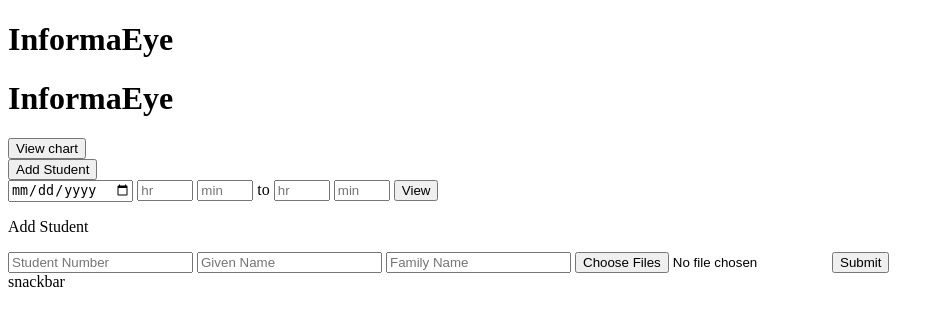
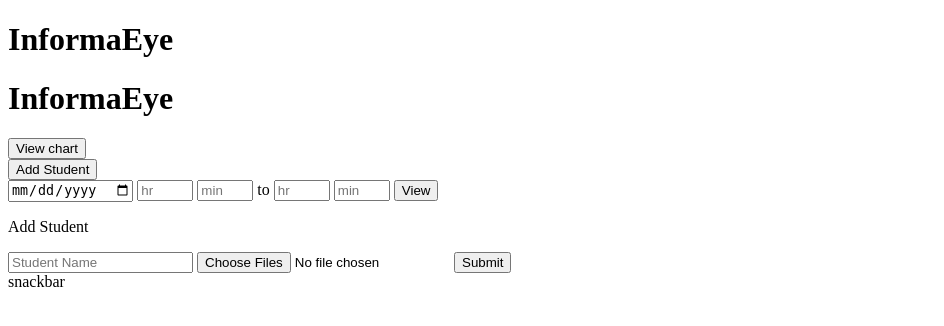
Before and after one commit to JengTallis/ECJam-1, a Django app: page /add in a window 1280 px wide. Shown: the top 326 px of the page, without its empty margins (0-944 px from the left). Run offline with Django 3.2, Linux system fonts and the light colour scheme; some libraries are stand-ins or nearby versions.

Commit message:
input field update

```diff
--- a/cognition/analysis/templates/analysis/chart.js
+++ b/cognition/analysis/templates/analysis/chart.js
@@ -49,9 +49,7 @@ $(function () {
             dataType: "json",
             contentType: "application/json; charset=utf-8",
             data: JSON.stringify({
-                "stunum": $('#stunum-input').val(),
-                "givenname": $('#gname-input').val(),
-                "familyname": $('#fname-input').val(),
+                "name": $('#name-input').val(),
                 "photo": $('#photo-input').val()
             }),
             success: function (data) {
--- a/cognition/analysis/templates/analysis/index.html
+++ b/cognition/analysis/templates/analysis/index.html
@@ -3,22 +3,23 @@
 <html>
 
 {%load static%}
+
 <head>
     <meta charset="UTF-8">
     <meta name="viewport" content="width=device-width, initial-scale=1, maximum-scale=1.0">
     <meta http-equiv="X-UA-Compatible" content="IE=edge">
 
     <title>InformaEye</title>
-    <link rel="stylesheet" href="{% static "style.css" %}">
-    <link rel="stylesheet" type="text/css" href="{% static "bower_components/epoch/dist/css/epoch.min.css" %}">
+    <link rel="stylesheet" href="{% static " style.css " %}">
+    <link rel="stylesheet" type="text/css" href="{% static " bower_components/epoch/dist/css/epoch.min.css " %}">
 
     <script src="http://code.jquery.com/jquery-1.8.2.js"></script>
     <script src="http://code.jquery.com/ui/1.9.1/jquery-ui.js"></script>
     <script src="./bower_components/jquery/dist/jquery.min.js"></script>
 
-    <script src="{% static "bower_components/d3/d3.min.js" %}"></script>
-    <script src="{% static "bower_components/epoch/dist/js/epoch.min.js" %}"></script>
-    <script src="{% static "chart.js" %}"></script>
+    <script src="{% static " bower_components/d3/d3.min.js " %}"></script>
+    <script src="{% static " bower_components/epoch/dist/js/epoch.min.js " %}"></script>
+    <script src="{% static " chart.js " %}"></script>
 </head>
 
 <body class="epoch-theme-dark">
@@ -53,9 +54,8 @@
 
         <div id="add-student" class="container box">
             <p class="boldText">Add Student</p>
-            <input class="input" type="text" name="stunum-input" id="stunum-input" placeholder="Student Number" pattern="[0-9]{5,}" required/>
-            <input class="input" type="text" name="gname-input" id="gname-input" placeholder="Given Name" required/>
-            <input class="input" type="text" name="fname-input" id="fname-input" placeholder="Family Name" required/>
+            <input class="input" type="text" name="name-input" id="name-input" placeholder="Student Name" required/>
+
             <input type="file" id="photo-input" multiple="" />
             <button id="addSubmit">Submit</button>
 
```
